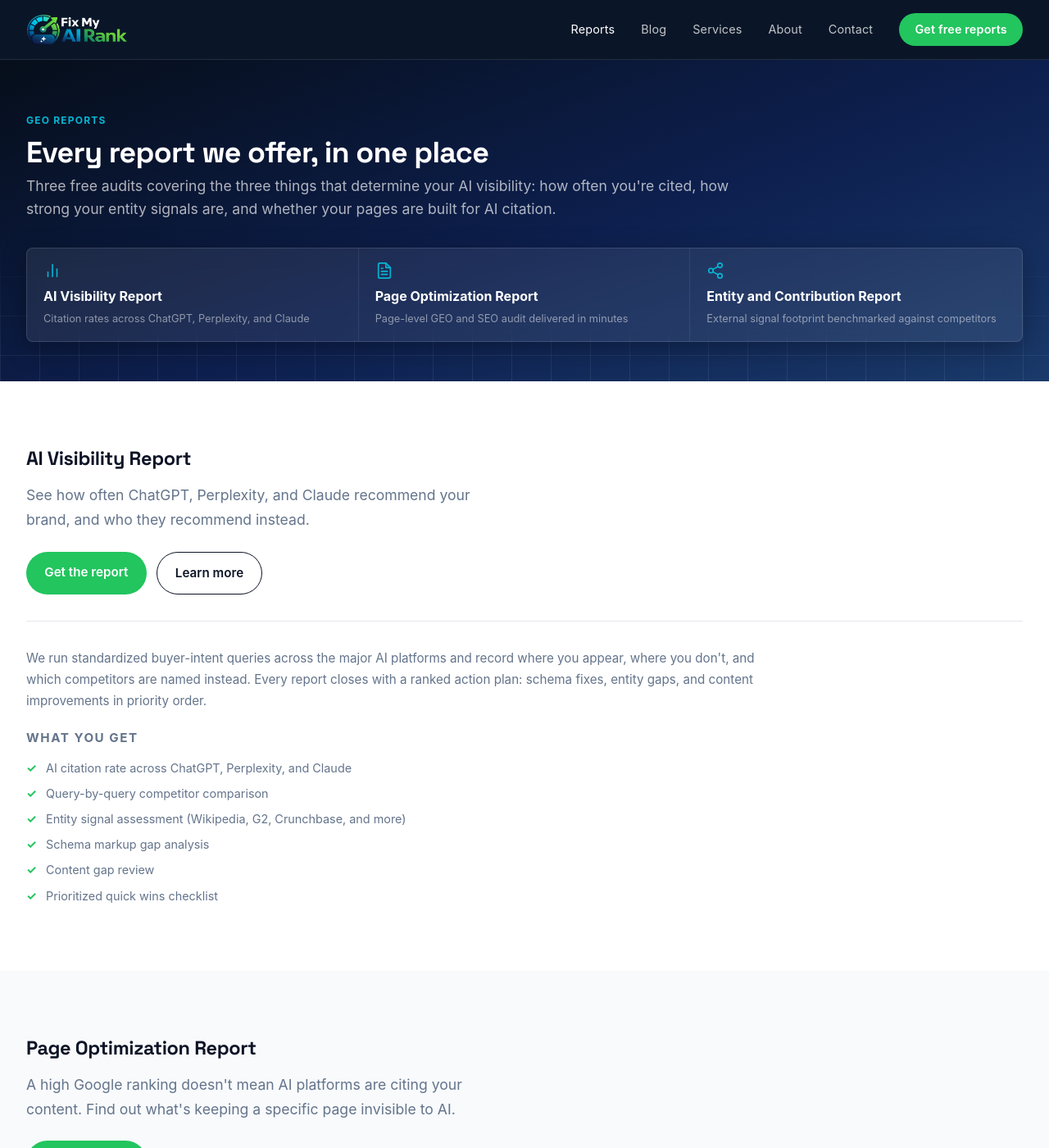
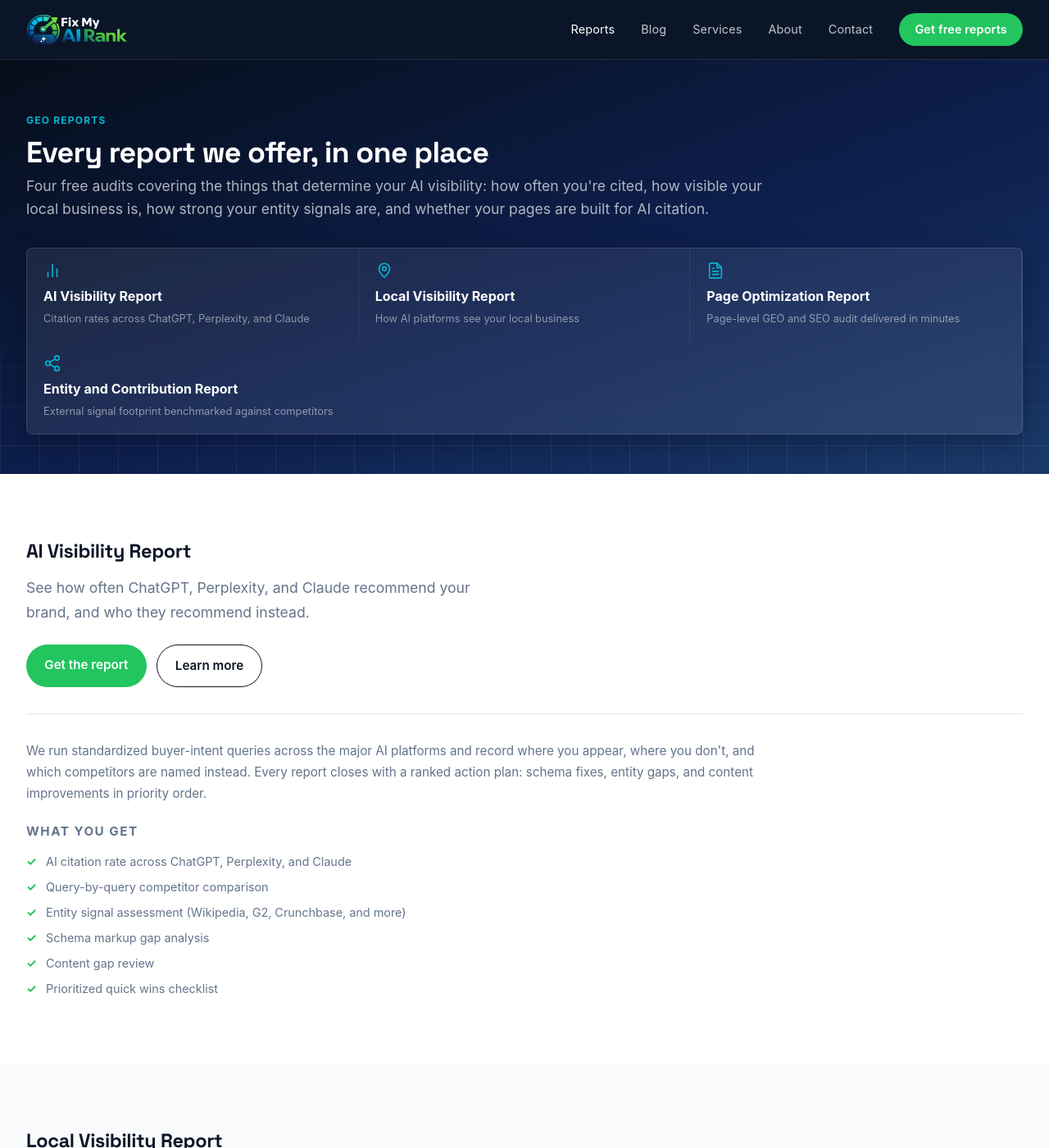
Before and after one commit to timdailey/FMAR-Website, a Jekyll site: the page built from reports/index.html, in a window 1280 px wide and 1400 px high. Shown: the whole window at 82% size. Built offline with Jekyll 4.4.1, drawn with Linux system fonts in a browser that asks for light colours; some web fonts are replaced; comment, search, counter and statistics services are not loaded; some of the changed text lies outside the part shown.

Commit message:
Add Local Visibility Report feature
Add new Local Visibility Report product with dedicated form page, status pages, and insight cards. Updates reports index to include the new report in navigation and comparison table. Includes CSS additions for form styling, insight grids, and responsive design.

```diff
--- a/assets/css/main.css
+++ b/assets/css/main.css
@@ -244,19 +244,34 @@
 .hero-form-wrap .form-card--two-col { grid-template-columns: 1fr 1fr; }
 .hero-form-wrap .form-card-title { color: #ffffff; }
 .hero-form-wrap .form-group label { color: rgba(255,255,255,0.75); text-align: left; }
-.hero-form-wrap .form-group input {
+.hero-form-wrap .form-group input,
+.hero-form-wrap .form-group select {
   background: rgba(255,255,255,0.1);
   border-color: rgba(255,255,255,0.2);
   color: #ffffff;
 }
 .hero-form-wrap .form-group input::placeholder { color: rgba(255,255,255,0.35); }
-.hero-form-wrap .form-group input:focus {
+.hero-form-wrap .form-group input:focus,
+.hero-form-wrap .form-group select:focus {
   border-color: var(--color-cyan);
   background: rgba(255,255,255,0.15);
 }
+.hero-form-wrap .form-group select option { color: #0f172a; }
 .hero-form-wrap .form-check label,
 .hero-form-wrap .form-disclaimer { color: rgba(255,255,255,0.5); }
 .hero-form-wrap .form-check a { color: rgba(255,255,255,0.7); }
+.hero-form-wrap .form-section-label { color: var(--color-cyan-light); }
+.form-group--full { grid-column: 1 / -1; }
+.form-section-label {
+  grid-column: 1 / -1;
+  font-size: 0.75rem;
+  font-weight: 700;
+  text-transform: uppercase;
+  letter-spacing: 0.05em;
+  color: var(--color-cyan);
+  margin: 0.75rem 0 -0.25rem;
+}
+.form-section-label:first-of-type { margin-top: 0; }
 .form-card-title {
   font-size: 1.05rem;
   font-weight: 700;
@@ -338,6 +353,14 @@
 .form-section-header { text-align: center; margin-bottom: 2rem; }
 .form-section-header .section-lead { margin: 0 auto; }
 .req { color: var(--color-green); }
+.opt { color: rgba(255,255,255,0.4); font-weight: 400; font-size: 0.8em; }
+.value-prop-list { display: grid; grid-template-columns: repeat(3, 1fr); gap: 1.5rem; margin: 1.5rem 0; text-align: left; }
+.value-prop { display: flex; flex-direction: column; gap: 0.15rem; padding-left: 1rem; border-left: 2px solid var(--color-cyan); }
+.value-prop strong { color: #ffffff; font-size: 0.95rem; }
+.value-prop p { color: rgba(255,255,255,0.65); font-size: 0.875rem; margin: 0; }
+@media (max-width: 700px) { .value-prop-list { grid-template-columns: 1fr; } }
+.form-subgrid-2 { display: grid; grid-template-columns: 1fr 1fr; gap: 1rem; }
+@media (max-width: 640px) { .form-subgrid-2 { grid-template-columns: 1fr; } }
 .form-disclaimer {
   font-size: 0.78rem;
   color: var(--color-muted);
@@ -416,6 +439,35 @@
   margin-bottom: 0.5rem;
 }
 .card p { color: var(--color-muted); font-size: 0.95rem; line-height: 1.6; }
+
+.insight-grid {
+  display: grid;
+  grid-template-columns: repeat(4, 1fr);
+  gap: 1.5rem;
+}
+.insight-card {
+  background: var(--color-surface);
+  border: 1px solid var(--color-border);
+  border-radius: var(--radius);
+  padding: 1.75rem;
+  transition: border-color 0.15s, transform 0.15s;
+}
+.insight-card:hover { border-color: var(--color-cyan); transform: translateY(-2px); }
+.insight-icon {
+  width: 40px;
+  height: 40px;
+  border-radius: 50%;
+  background: rgba(6,182,212,0.1);
+  display: flex;
+  align-items: center;
+  justify-content: center;
+  margin-bottom: 1rem;
+}
+.insight-icon svg { width: 20px; height: 20px; color: var(--color-cyan); }
+.insight-card h3 { font-size: 1rem; font-weight: 700; color: var(--color-text); margin-bottom: 0.5rem; }
+.insight-card p { color: var(--color-muted); font-size: 0.875rem; line-height: 1.65; }
+@media (max-width: 900px) { .insight-grid { grid-template-columns: 1fr 1fr; } }
+@media (max-width: 640px) { .insight-grid { grid-template-columns: 1fr; } }
 
 /* ── Forms ── */
 .form-card {
--- a/reports/index.html
+++ b/reports/index.html
@@ -9,12 +9,17 @@
   <div class="container">
     <p class="section-label">GEO Reports</p>
     <h1>Every report we offer, in one place</h1>
-    <p class="page-lead">Three free audits covering the three things that determine your AI visibility: how often you're cited, how strong your entity signals are, and whether your pages are built for AI citation.</p>
+    <p class="page-lead">Four free audits covering the things that determine your AI visibility: how often you're cited, how visible your local business is, how strong your entity signals are, and whether your pages are built for AI citation.</p>
     <nav class="report-index">
       <a href="#ai-visibility" class="report-index-item">
         <svg class="report-index-icon" xmlns="http://www.w3.org/2000/svg" viewBox="0 0 24 24" fill="none" stroke="currentColor" stroke-width="1.75" stroke-linecap="round" stroke-linejoin="round"><line x1="18" y1="20" x2="18" y2="10"/><line x1="12" y1="20" x2="12" y2="4"/><line x1="6" y1="20" x2="6" y2="14"/></svg>
         <span class="report-index-name">AI Visibility Report</span>
         <span class="report-index-desc">Citation rates across ChatGPT, Perplexity, and Claude</span>
+      </a>
+      <a href="#local-visibility" class="report-index-item">
+        <svg class="report-index-icon" xmlns="http://www.w3.org/2000/svg" viewBox="0 0 24 24" fill="none" stroke="currentColor" stroke-width="1.75" stroke-linecap="round" stroke-linejoin="round"><path d="M12 21s-7-6.5-7-11.5a7 7 0 0 1 14 0C19 14.5 12 21 12 21z"/><circle cx="12" cy="9.5" r="2.5"/></svg>
+        <span class="report-index-name">Local Visibility Report</span>
+        <span class="report-index-desc">How AI platforms see your local business</span>
       </a>
       <a href="#page-optimization" class="report-index-item">
         <svg class="report-index-icon" xmlns="http://www.w3.org/2000/svg" viewBox="0 0 24 24" fill="none" stroke="currentColor" stroke-width="1.75" stroke-linecap="round" stroke-linejoin="round"><path d="M14 2H6a2 2 0 0 0-2 2v16a2 2 0 0 0 2 2h12a2 2 0 0 0 2-2V8z"/><polyline points="14 2 14 8 20 8"/><line x1="16" y1="13" x2="8" y2="13"/><line x1="16" y1="17" x2="8" y2="17"/><line x1="10" y1="9" x2="8" y2="9"/></svg>
@@ -61,8 +66,38 @@
   </div>
 </section>
 
+<!-- ── Local Visibility Report ── -->
+<section class="section section--alt" id="local-visibility">
+  <div class="container">
+
+    <div class="report-intro">
+      <h2 class="section-title">Local Visibility Report</h2>
+      <p class="report-lead">Find out how AI platforms see your local business, and what to fix first.</p>
+      <div class="report-actions">
+        <a href="{{ '/local-visibility-report/' | relative_url }}" class="btn btn-primary">Get the report</a>
+      </div>
+    </div>
+
+    <hr class="report-divider">
+
+    <div class="report-details">
+      <p>We test ChatGPT, Perplexity, and Claude with real local search queries for your vertical and service area, check whether you appear in Google's AI Overviews, and audit the local trust signals AI platforms use to decide which businesses to recommend: Google Business Profile status, NAP consistency, and review volume and rating.</p>
+      <p class="section-label" style="margin-top:1.25rem">What you get</p>
+      <ul class="check-list">
+        <li>AI mention rate across ChatGPT, Perplexity, and Claude, query by query</li>
+        <li>Google AI Overviews appearance check</li>
+        <li>Google Business Profile, NAP, and review signal audit</li>
+        <li>Directory listing opportunity map (Yelp, BBB, Angi, and more)</li>
+        <li>Schema markup gap checklist</li>
+        <li>Ranked action plan with a monthly tracking template</li>
+      </ul>
+    </div>
+
+  </div>
+</section>
+
 <!-- ── Page Optimization Report ── -->
-<section class="section section--alt" id="page-optimization">
+<section class="section" id="page-optimization">
   <div class="container">
 
     <div class="report-intro">
@@ -93,7 +128,7 @@
 </section>
 
 <!-- ── Entity and Contribution Report ── -->
-<section class="section" id="entity-contribution">
+<section class="section section--alt" id="entity-contribution">
   <div class="container">
 
     <div class="report-intro">
@@ -126,13 +161,14 @@
 <section class="section section--tint">
   <div class="container">
     <h2 class="section-title">Which report do you need?</h2>
-    <p class="section-lead">All three are free. Most people start with the AI Visibility Report, then go deeper.</p>
+    <p class="section-lead">All four are free. Most people start with the AI Visibility Report, then go deeper.</p>
     <div style="overflow-x:auto">
       <table class="compare-table">
         <thead>
           <tr>
             <th>Question you're asking</th>
             <th>AI Visibility</th>
+            <th>Local Visibility</th>
             <th>Entity</th>
             <th>Page Optimizer</th>
           </tr>
@@ -140,31 +176,39 @@
         <tbody>
           <tr>
             <td>Am I appearing in AI-generated answers?</td>
-            <td class="check">✓</td><td>—</td><td>—</td>
+            <td class="check">✓</td><td>—</td><td>—</td><td>—</td>
+          </tr>
+          <tr>
+            <td>Does AI recommend my business for local searches?</td>
+            <td>—</td><td class="check">✓</td><td>—</td><td>—</td>
+          </tr>
+          <tr>
+            <td>Am I showing up in Google's AI Overviews?</td>
+            <td>—</td><td class="check">✓</td><td>—</td><td>—</td>
           </tr>
           <tr>
             <td>Which competitors are being cited instead of me?</td>
-            <td class="check">✓</td><td class="check">✓</td><td>—</td>
+            <td class="check">✓</td><td>—</td><td class="check">✓</td><td>—</td>
           </tr>
           <tr>
             <td>Why does AI recommend competitors over me?</td>
-            <td>—</td><td class="check">✓</td><td>—</td>
+            <td>—</td><td>—</td><td class="check">✓</td><td>—</td>
           </tr>
           <tr>
             <td>Which third-party channels should I prioritize?</td>
-            <td>—</td><td class="check">✓</td><td>—</td>
+            <td>—</td><td class="check">✓</td><td class="check">✓</td><td>—</td>
           </tr>
           <tr>
             <td>Is this specific page optimized for AI citation?</td>
-            <td>—</td><td>—</td><td class="check">✓</td>
+            <td>—</td><td>—</td><td>—</td><td class="check">✓</td>
           </tr>
           <tr>
             <td>What schema markup is missing from my site?</td>
-            <td class="check">✓</td><td>—</td><td class="check">✓</td>
+            <td class="check">✓</td><td class="check">✓</td><td>—</td><td class="check">✓</td>
           </tr>
           <tr>
             <td>Do I need a ready-to-implement fix file?</td>
-            <td>—</td><td>—</td><td class="check">✓</td>
+            <td>—</td><td>—</td><td>—</td><td class="check">✓</td>
           </tr>
         </tbody>
       </table>
@@ -181,23 +225,23 @@
     <ul class="faq-list">
 
       <li class="faq-item">
-        <button class="faq-question">Are all three reports really free?</button>
+        <button class="faq-question">Are all four reports really free?</button>
         <div class="faq-answer">
-          <p>Yes. All three reports are free. The AI Visibility Report and Entity Report are produced by our team and delivered as a PDF. The Page Optimization Report is generated automatically and delivered to your inbox within minutes of submission. We offer paid consulting and implementation services for companies that want hands-on help executing the recommendations.</p>
+          <p>Yes. All four reports are free. The AI Visibility Report and Entity Report are produced by our team and delivered as a PDF. The Local Visibility Report and Page Optimization Report are generated automatically and delivered to your inbox within minutes of submission. We offer paid consulting and implementation services for companies that want hands-on help executing the recommendations.</p>
         </div>
       </li>
 
       <li class="faq-item">
         <button class="faq-question">Which report should I start with?</button>
         <div class="faq-answer">
-          <p>Start with the AI Visibility Report. It gives you a baseline: where you appear across ChatGPT, Perplexity, and Claude, which competitors are being recommended instead, and the highest-priority gaps to close. If you want to understand why competitors outrank you in AI answers, the Entity Report goes deeper on third-party signal volume. If you want page-level fixes you can implement this week, the Page Optimization Report is the fastest path to action.</p>
+          <p>Start with the AI Visibility Report if you're a national or category brand, or the Local Visibility Report if you serve a specific city or region. Both give you a baseline: where you appear across ChatGPT, Perplexity, and Claude, and the highest-priority gaps to close. If you want to understand why competitors outrank you in AI answers, the Entity Report goes deeper on third-party signal volume. If you want page-level fixes you can implement this week, the Page Optimization Report is the fastest path to action.</p>
         </div>
       </li>
 
       <li class="faq-item">
         <button class="faq-question">How long does each report take?</button>
         <div class="faq-answer">
-          <p>The Page Optimization Report is delivered in minutes — it's fully automated. The AI Visibility Report and Entity Report involve research and analysis and are typically delivered within two to three business days.</p>
+          <p>The Local Visibility Report and Page Optimization Report are delivered within minutes — they're fully automated. The AI Visibility Report and Entity Report involve research and analysis and are typically delivered within two to three business days.</p>
         </div>
       </li>
 
```
Also changed, not shown: local-visibility-report/index.html (added, +324 -0 lines), local-visibility-running/index.html (added, +20 -0 lines), local-visibility-thank-you/index.html (added, +44 -0 lines).
